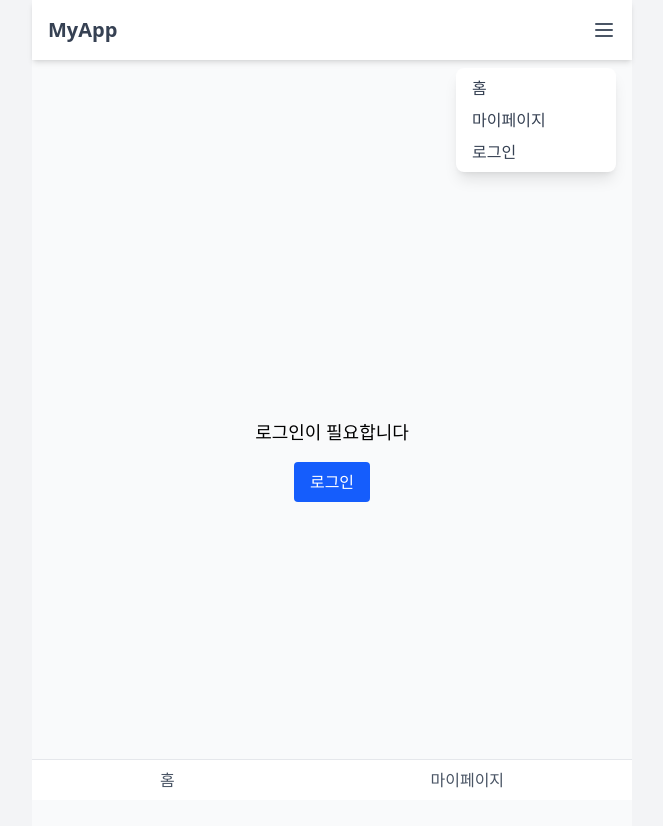
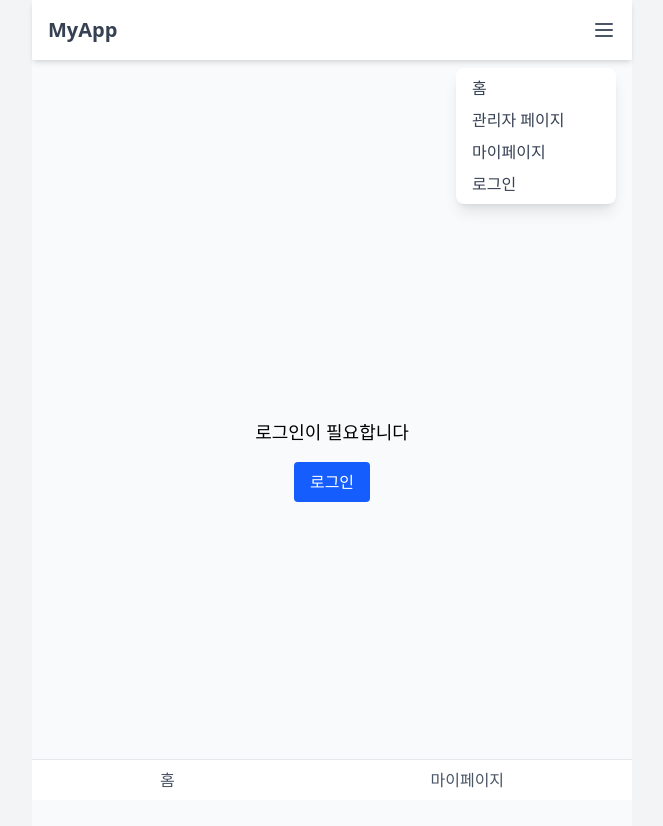
Before and after one commit to fromnowwon/login-system, a Vue app in the folder client/: page / in a window 1280 px wide. Both pictures are taken after a click on the button 912 px from the left and 30 px from the top of the page. Shown: the top 826 px of the page, without its empty margins (308-971 px from the left). Built offline with nearby package versions, Linux system fonts and the light colour scheme.

Commit message:
feat: 관리자 페이지 메뉴 추가

```diff
--- a/client/src/components/Navbar.vue
+++ b/client/src/components/Navbar.vue
@@ -38,6 +38,12 @@
           @click="closeMenu"
           >홈</router-link
         >
+        <button
+          @click="goAdmin"
+          class="text-left text-gray-700 hover:text-blue-600 cursor-pointer"
+        >
+          관리자 페이지
+        </button>
         <button
           @click="goProfile"
           class="text-left text-gray-700 hover:text-blue-600 cursor-pointer"
@@ -92,6 +98,16 @@ const logout = () => {
   router.push("/login");
 };
 
+const goAdmin = () => {
+  console.log("authStore.role", authStore.role);
+  closeMenu();
+  if (authStore.user.role !== "admin") {
+    alert("관리자 권한이 필요합니다.");
+  } else {
+    router.push("/admin");
+  }
+};
+
 const goProfile = () => {
   closeMenu();
   if (!authStore.token) {
```
